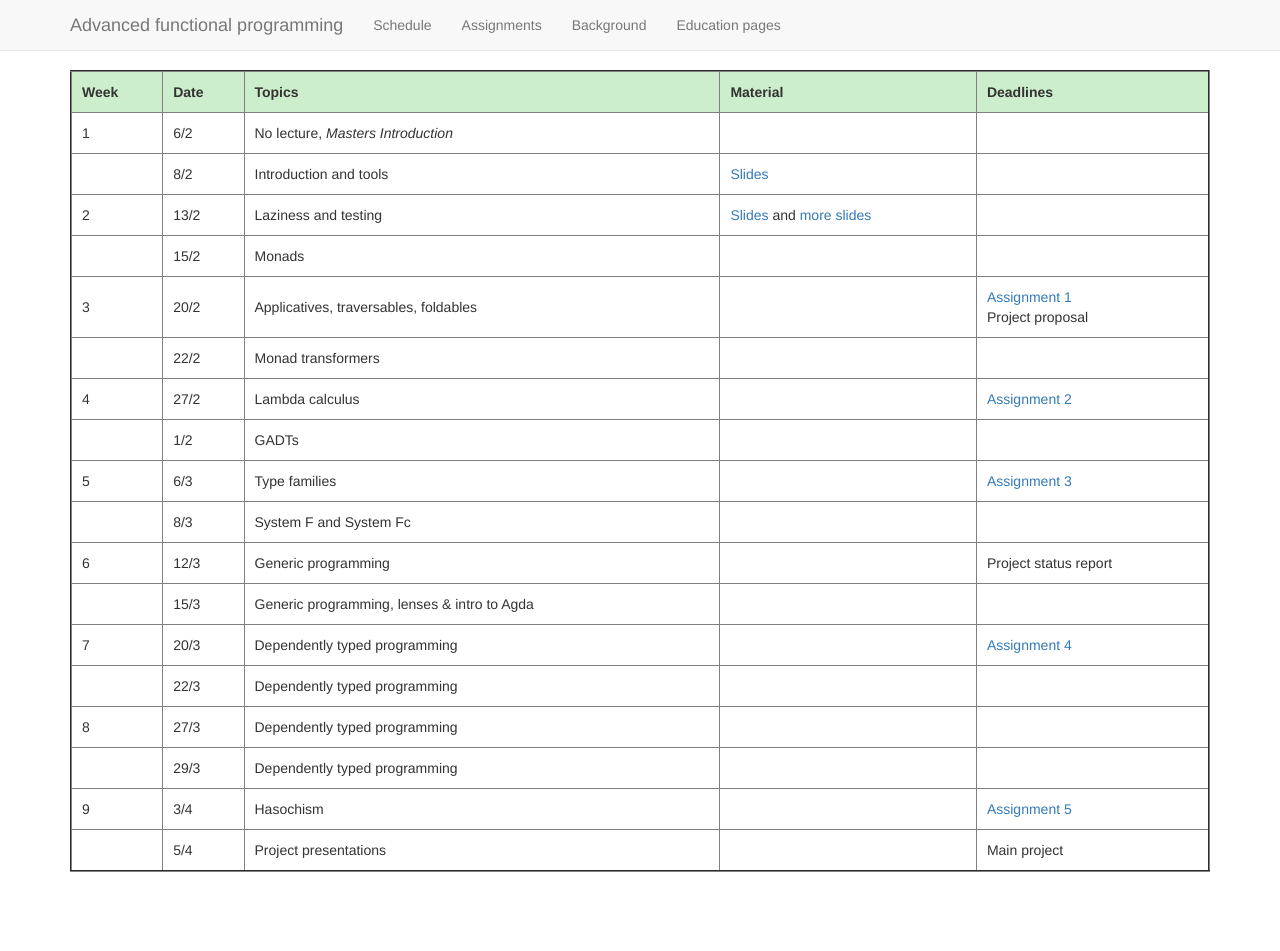
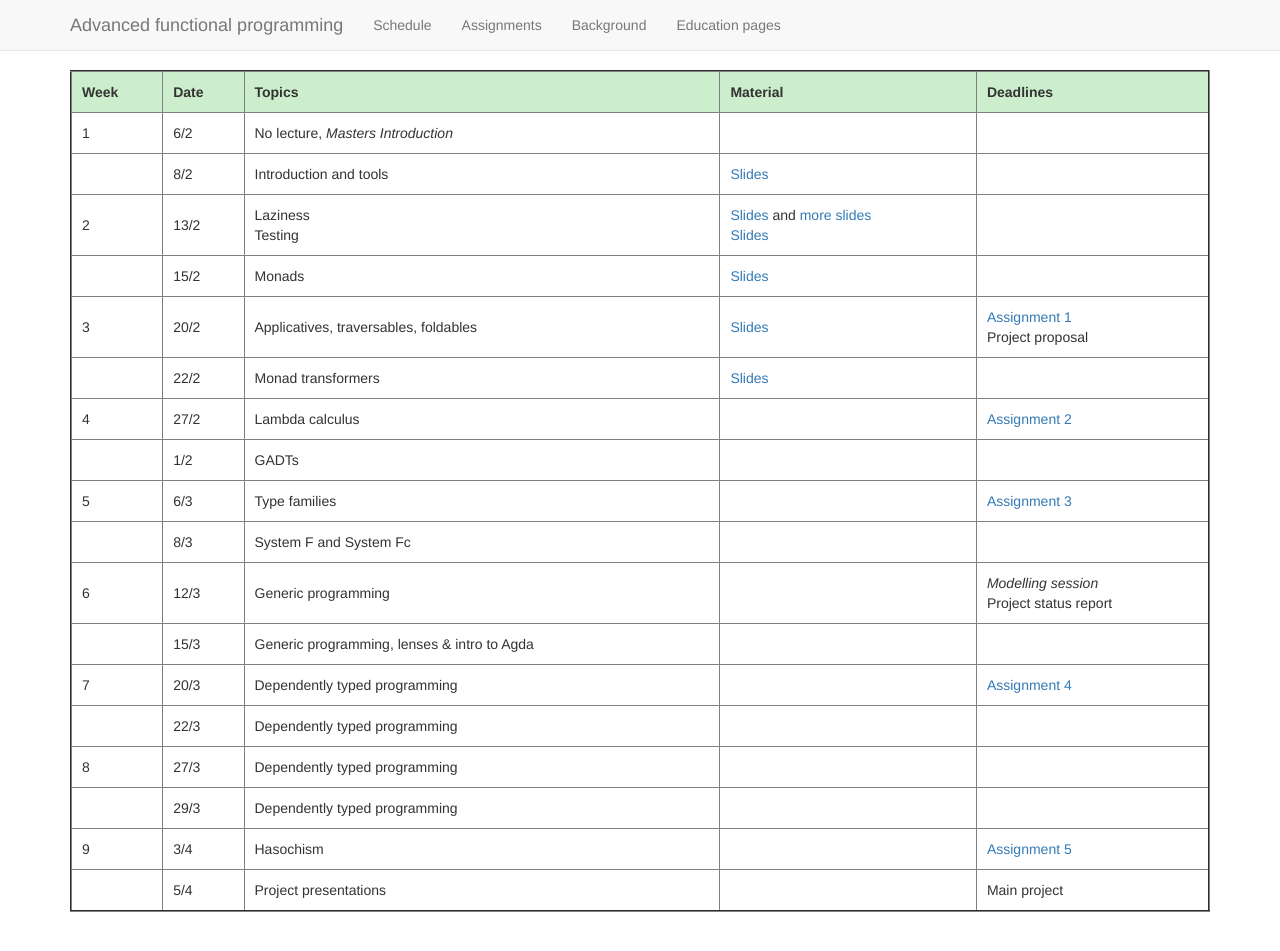
Before and after one commit to ywata/2018-AFP, a Jekyll site: the page built from schedule.html, in a window 1280 px wide and 962 px high. Shown: the top 951 px of the window. Built offline with Jekyll 4.4.1, drawn with Linux system fonts in a browser that asks for light colours; nearby versions of some CDN libraries.

Commit message:
Add new slides

```diff
--- a/schedule.html
+++ b/schedule.html
@@ -45,9 +45,11 @@ layout: default
 
       <td>13/2</td>
 
-      <td>Laziness and testing</td>
+      <td>Laziness <br />Testing</td>
 
-      <td><a href="doc/02-laziness-quickcheck.pdf">Slides</a> and <a href="doc/02b-laziness.pdf">more slides</a></td>
+      <td><a href="doc/02a-laziness.pdf">Slides</a> and <a href="doc/02a-laziness-extra.pdf">more slides</a>
+          <br /><a href="doc/02b-quickcheck.pdf">Slides</a>
+      </td>
 
       <td></td>
     </tr>
@@ -59,7 +61,7 @@ layout: default
 
       <td>Monads</td>
 
-      <td></td>
+      <td><a href="doc/03-monads.pdf">Slides</a></td>
 
       <td></td>
     </tr>
@@ -71,7 +73,7 @@ layout: default
 
       <td>Applicatives, traversables, foldables</td>
 
-      <td></td>
+      <td><a href="doc/04-applicative.pdf">Slides</a></td>
 
       <td><a href="assignment1.html">Assignment 1</a><br />Project proposal</td>
     </tr>
@@ -83,7 +85,7 @@ layout: default
 
       <td>Monad transformers</td>
 
-      <td></td>
+      <td><a href="doc/05-transformers.pdf">Slides</a></td>
 
       <td></td>
 
@@ -147,7 +149,9 @@ layout: default
 
       <td></td>
 
-      <td>Project status report</td>
+      <td><i>Modelling session</i>
+      <br />
+      Project status report</td>
     </tr>
 
     <tr>
```
Also changed, not shown: 8 other files.
